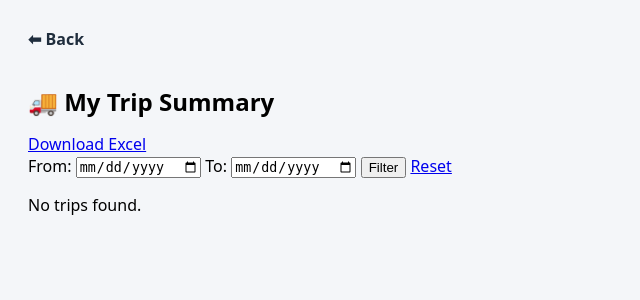
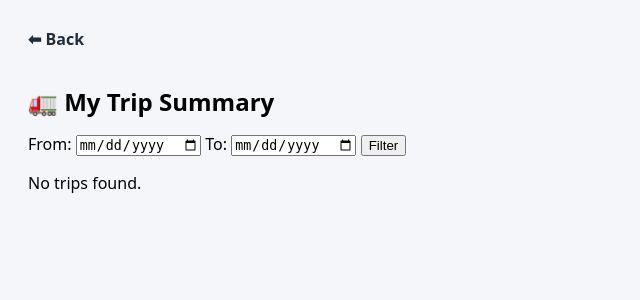
Before and after one commit to shan258/tipper-system, a Django app: template config/templates/trips/driver_trip_summary.html in a window 1280 px wide. Shown: the top 300 px of the page, without its empty margins (0-640 px from the left). Run offline with Django 5.2, Linux system fonts and the light colour scheme; the template is opened without the code that fills it, so the values that code supplies are empty.

Commit message:
updated trip summary template#

```diff
--- a/config/templates/trips/driver_trip_summary.html
+++ b/config/templates/trips/driver_trip_summary.html
@@ -46,11 +46,9 @@
 </head>
 <body>
 
-<a class="back" href="{% url 'driver_dashboard' %}">⬅ Back </a><h2>🚚 My Trip Summary</h2>
-<a href="?start_date={{ start_date|date:'Y-m-d' }}&end_date={{ end_date|date:'Y-m-d' }}">
-    Download Excel
-</a>
-
+<a class="back" href="{% url 'driver_dashboard' %}">⬅ Back </a><h2>
+  🚛 My Trip Summary
+  </h2>
 <form method="get" style="margin-bottom: 15px;">
     <label>From:</label>
     <input type="date" name="start_date" value="{{ start_date|date:'Y-m-d' }}">
@@ -59,7 +57,6 @@
     <input type="date" name="end_date" value="{{ end_date|date:'Y-m-d' }}">
 
     <button type="submit">Filter</button>
-    <a href="?">Reset</a>
 </form>
 
 {% if trips %}
```
